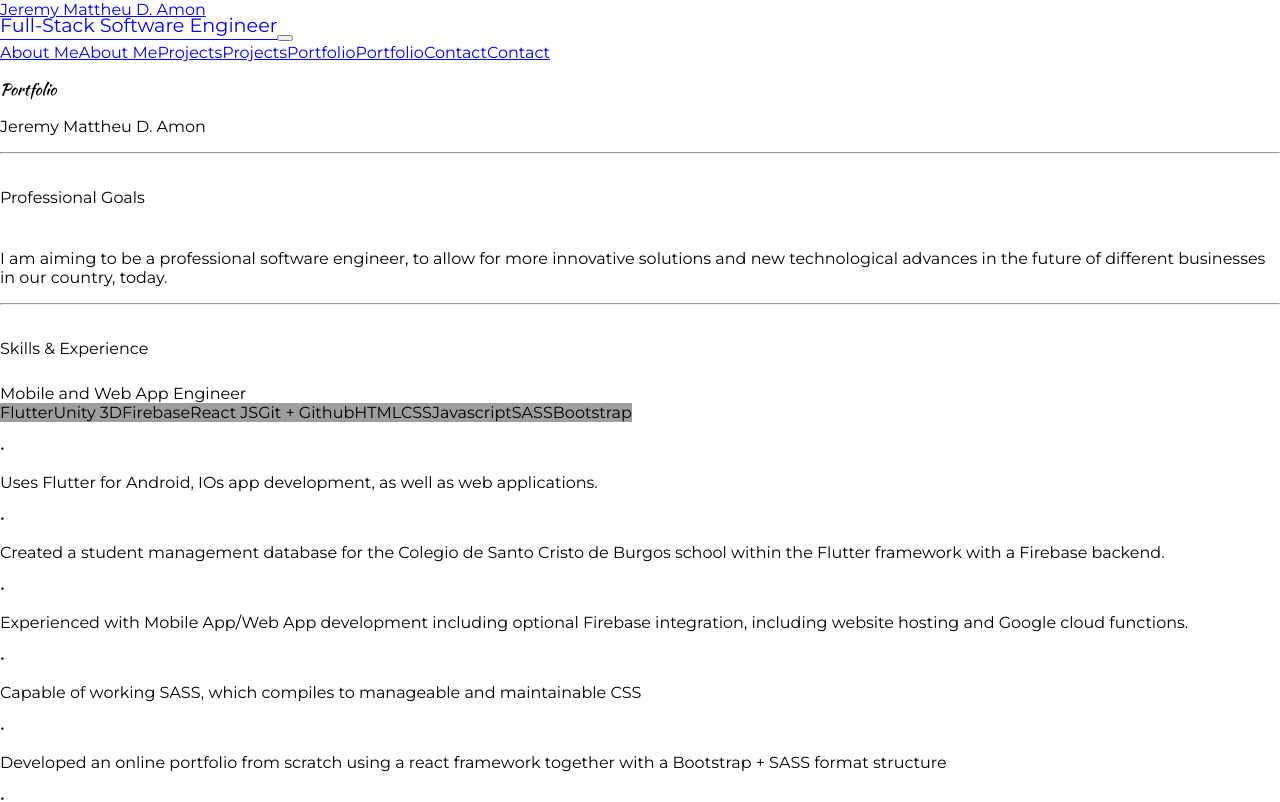
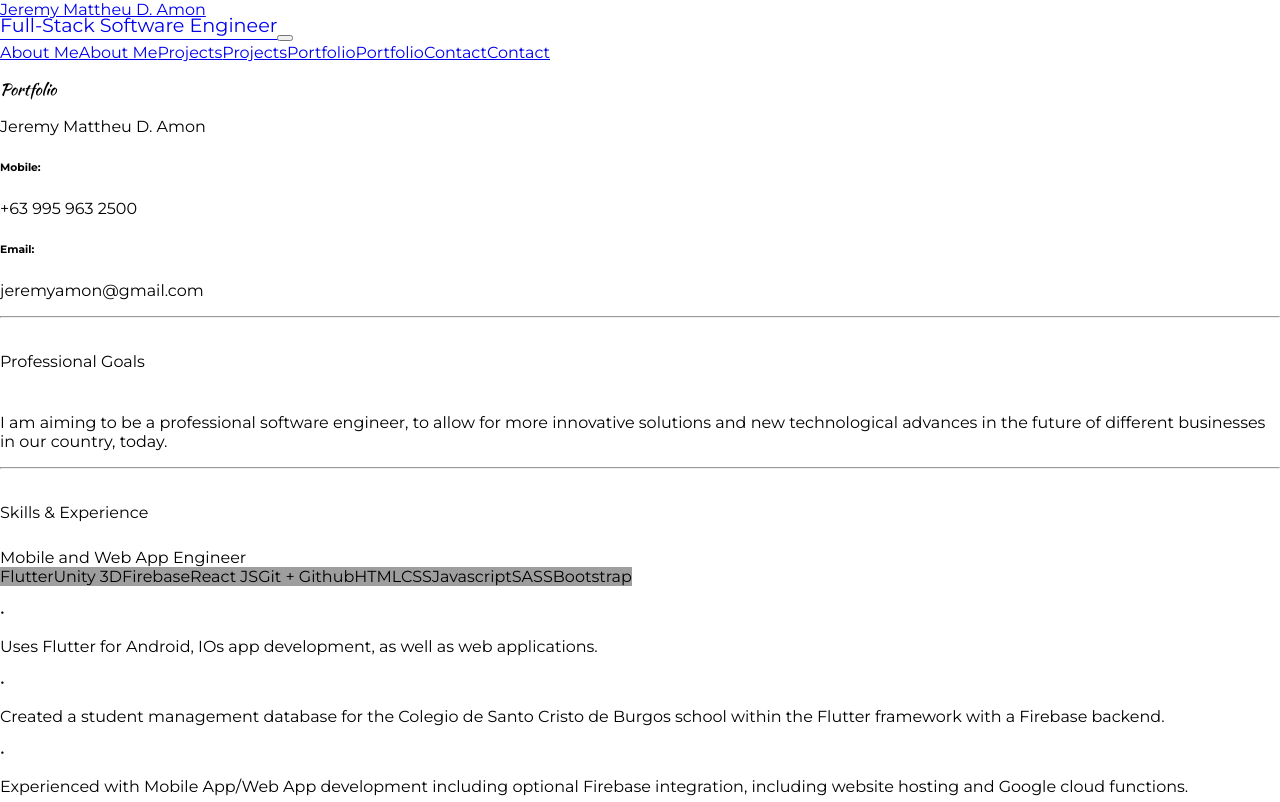
Before and after one commit to OverdriveNGain/portfolio, a React (Create React App) app: page /portfolio in a window 1280 px wide. Shown: the top 802 px of the page. Built offline with nearby package versions, Linux system fonts and the light colour scheme.

Commit message:
Modified starting part of portfolio

```diff
--- a/src/components/Portfolio.js
+++ b/src/components/Portfolio.js
@@ -57,11 +57,21 @@ const Portfolio = () => {
                     <p className="py-5" />
                     <p className="display-1 font-title text-primary text-center mb-4">Portfolio</p>
                     <div className="bg-white rounded-3 shadow-lg py-5 container mb-5">
-                        <p className="h2 text-primary mb-5 text-center">Jeremy Mattheu D. Amon</p>
+                        <div className="row">
+                            <div className="col">
+                                <p className="lead fw-bold text-primary mb-5 text-center">Jeremy Mattheu D. Amon</p>
+                            </div>
+                            <div className="col">
+                                <h6 className="text-secondary">Mobile:</h6>
+                                <p>+63 995 963 2500</p>
+                                <h6 className="text-secondary">Email:</h6>
+                                <p>jeremyamon@gmail.com</p>
+                            </div>
+                        </div>
                         <hr className="my-0" />
                         <div className="content pb-3 pt-2 px-2 px-md-5">
                             {toHeader("Professional Goals")}
-                            <p className="text-center lead">I am aiming to be a professional software engineer, to allow for more innovative solutions and new technological advances in the future of different businesses in our country, today.</p>
+                            <p className="text-center">I am aiming to be a professional software engineer, to allow for more innovative solutions and new technological advances in the future of different businesses in our country, today.</p>
                         </div>
                         <hr className="my-0" />
                         <div className="content pb-3 pt-2 px-2 px-md-5">
```
